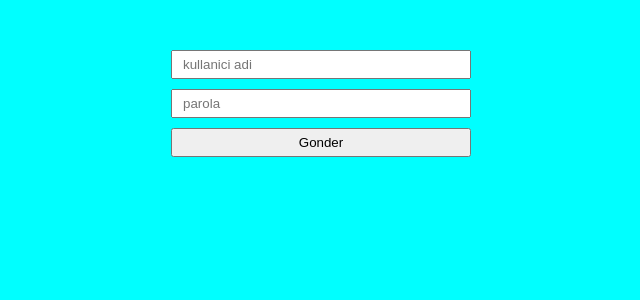
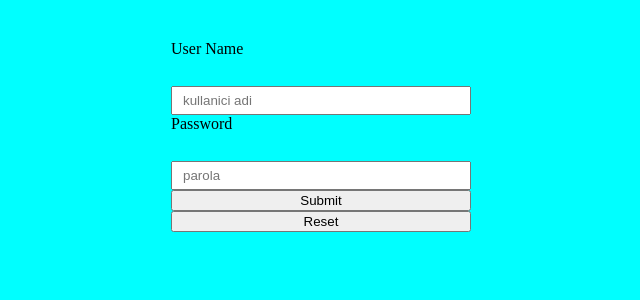
Before and after one commit to ckymn/blogs, a Node server app: page /login in a window 1280 px wide. Shown: the part 81-381 px from the top of the page, without its empty margins (319-959 px from the left). Run offline with Node 20, Linux system fonts and the light colour scheme; some libraries are stand-ins or nearby versions.

Commit message:
login.ejs fixed

```diff
--- a/views/login.ejs
+++ b/views/login.ejs
@@ -5,9 +5,12 @@
     <%-include("./partials/nav.ejs") %>
     <section>
         <form action="" method="post">
+            <lable for="username">User Name</lable><br />
             <input type="text" name="username" placeholder="kullanici adi" required>
+            <lable for="password"> Password</lable><br />
             <input type="passwor" name="password" placeholder="parola" required>
-            <input type="submit" value="Gonder">
+            <button type="submit">Submit</button>
+            <button type="reset">Reset</button>
         </form>
     </section>
 </body>
```
